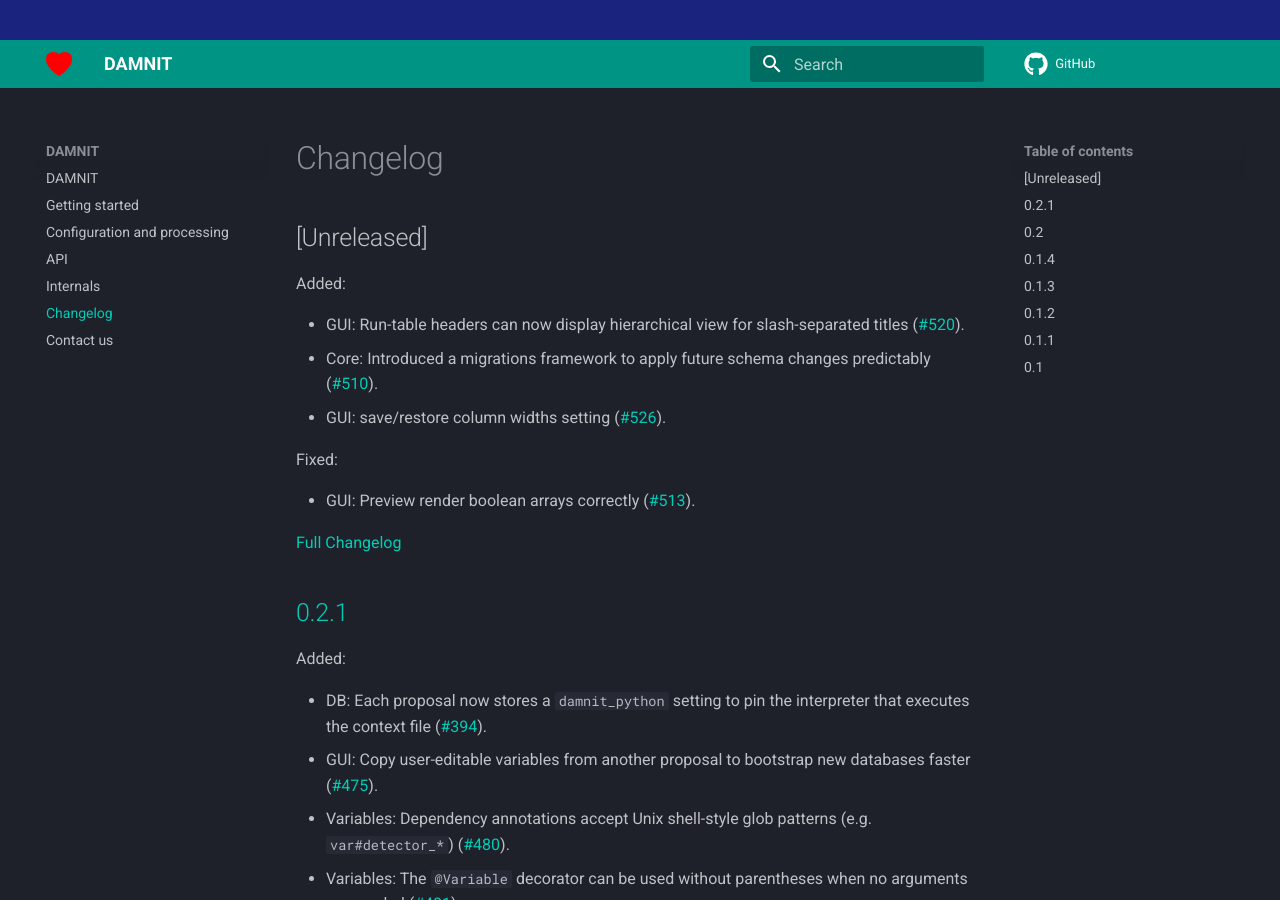
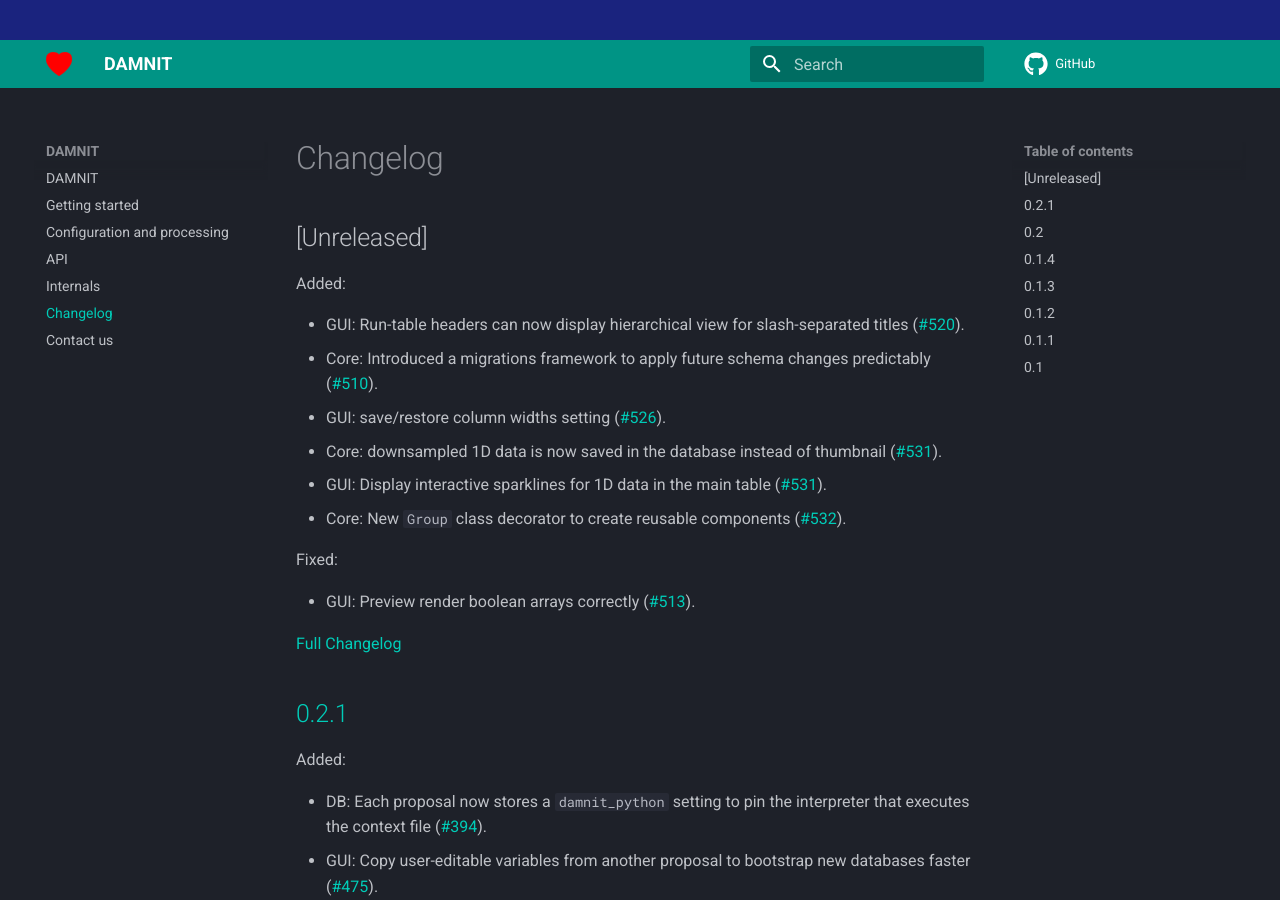
Before and after one commit to European-XFEL/DAMNIT, an MkDocs documentation site: the page built from docs/changelog.md, in a window 1280 px wide and 900 px high. Built offline with MkDocs 1.6.1 and Material for MkDocs 9.7.7, drawn with Linux system fonts in a browser that asks for light colours; comment, search, counter and statistics services are not loaded.

Commit message:
docs(context): update changelog

```diff
--- a/docs/changelog.md
+++ b/docs/changelog.md
@@ -9,6 +9,10 @@
 - Core: Introduced a migrations framework to apply future schema changes
   predictably (!510).
 - GUI: save/restore column widths setting (!526).
+- Core: downsampled 1D data is now saved in the database instead of thumbnail
+  (!531).
+- GUI: Display interactive sparklines for 1D data in the main table (!531).
+- Core: New ``Group`` class decorator to create reusable components (!532).
 
 Fixed:
 
```
